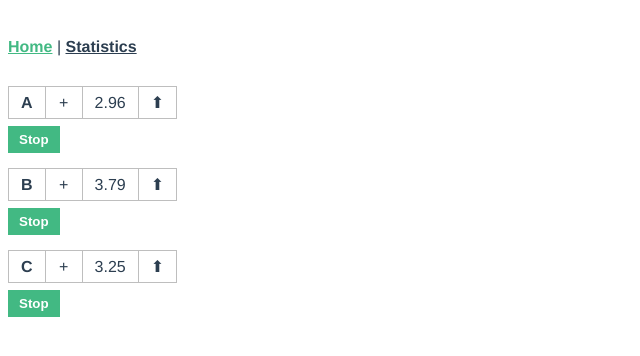
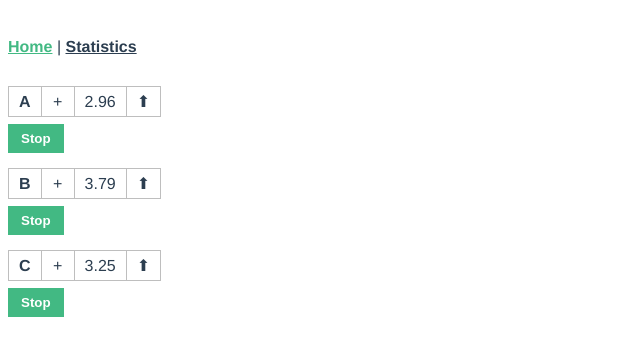
Before and after one commit to SrdjanMilic/Factory-Worldwide, a Vue app: page / in a window 1280 px wide. Shown: the top 356 px of the page, without its empty margins (0-640 px from the left). Built offline with nearby package versions, Linux system fonts and the light colour scheme.

Commit message:
styling fixes

```diff
--- a/src/assets/styles/main.scss
+++ b/src/assets/styles/main.scss
@@ -10,7 +10,7 @@ body {
 
   th,
   td {
-    padding: 6px 12px;
+    padding: 5px 10px;
     vertical-align: initial;
     &:first-child {
       text-align: center;
--- a/src/components/TableFields.vue
+++ b/src/components/TableFields.vue
@@ -257,7 +257,7 @@ button {
   background-color: #42b983;
   color: #ffffff;
   margin-top: 7px;
-  padding: 5px 10px;
+  padding: 6px 12px;
   font-weight: bold;
 
   &:hover {
```
